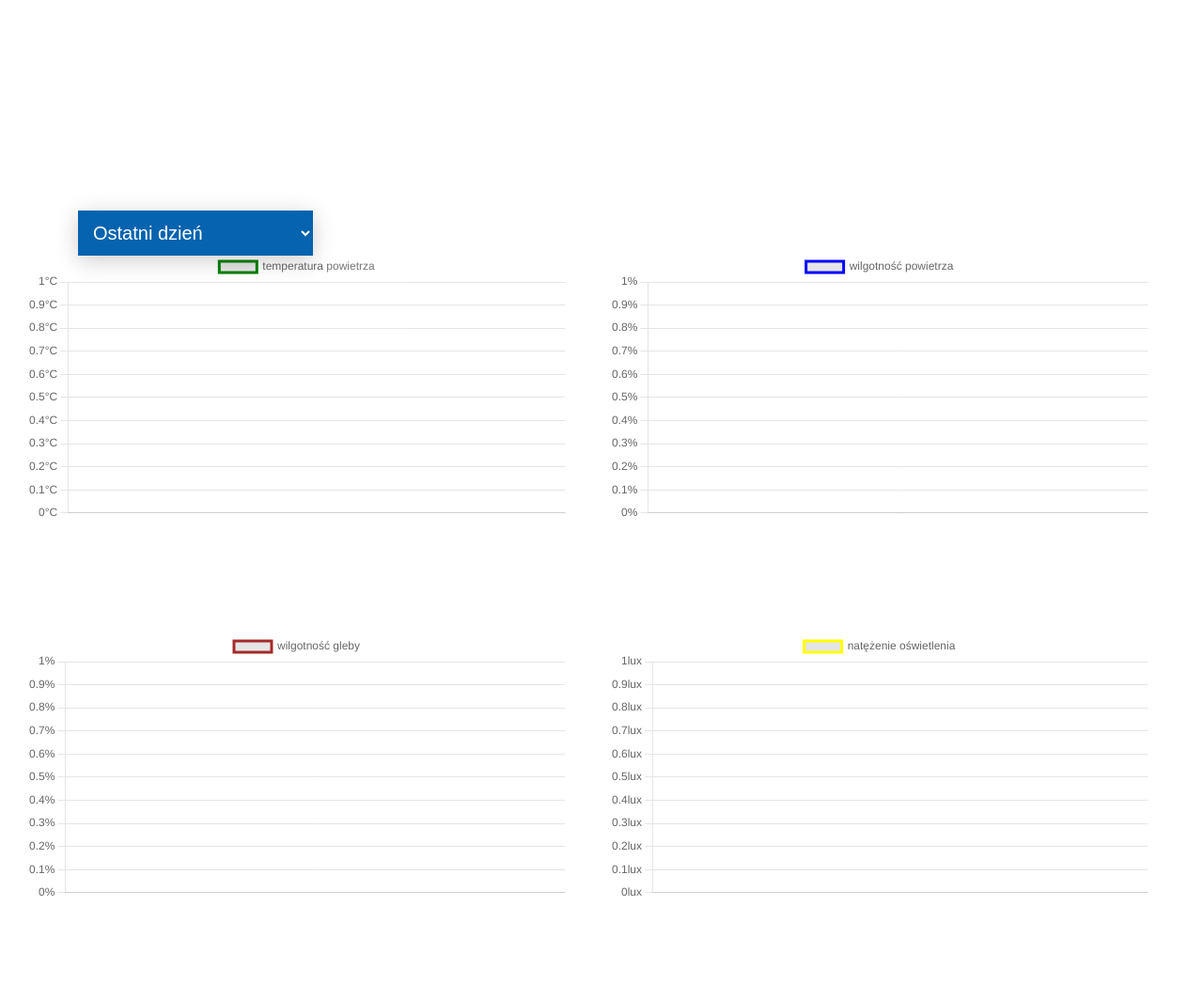
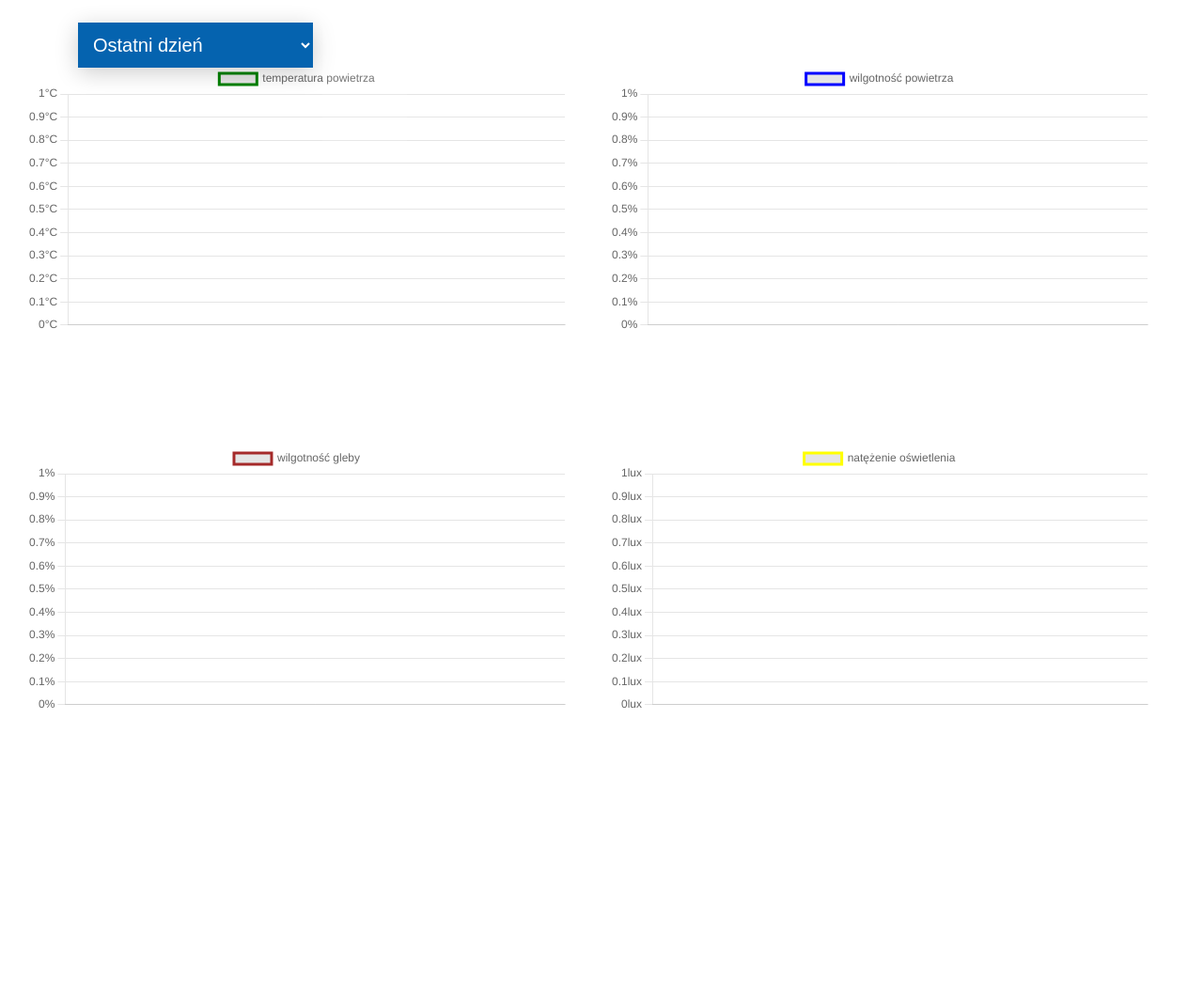
Before and after one commit to Rogol98/Wiwarium, a Flask app: page /diagrams in a window 1280 px wide. Shown: the part 52-1116 px from the top of the page at 94% size. After the commit the page ends 806 px from the top, so only its background shows below. Run offline with Flask 2, Linux system fonts and the light colour scheme; data that the repository does not hold is empty; parts of the project's set-up code (start-up, migrations or seed data) failed here and were passed over; some libraries are stand-ins or nearby versions.

Commit message:
09.01.2022 v8

```diff
--- a/static/style.css
+++ b/static/style.css
@@ -30,7 +30,7 @@
 }
 
 #parent{
-	margin-top: 300px;
+	margin-top: 100px;
 }
 
 #parent .chart {
```
